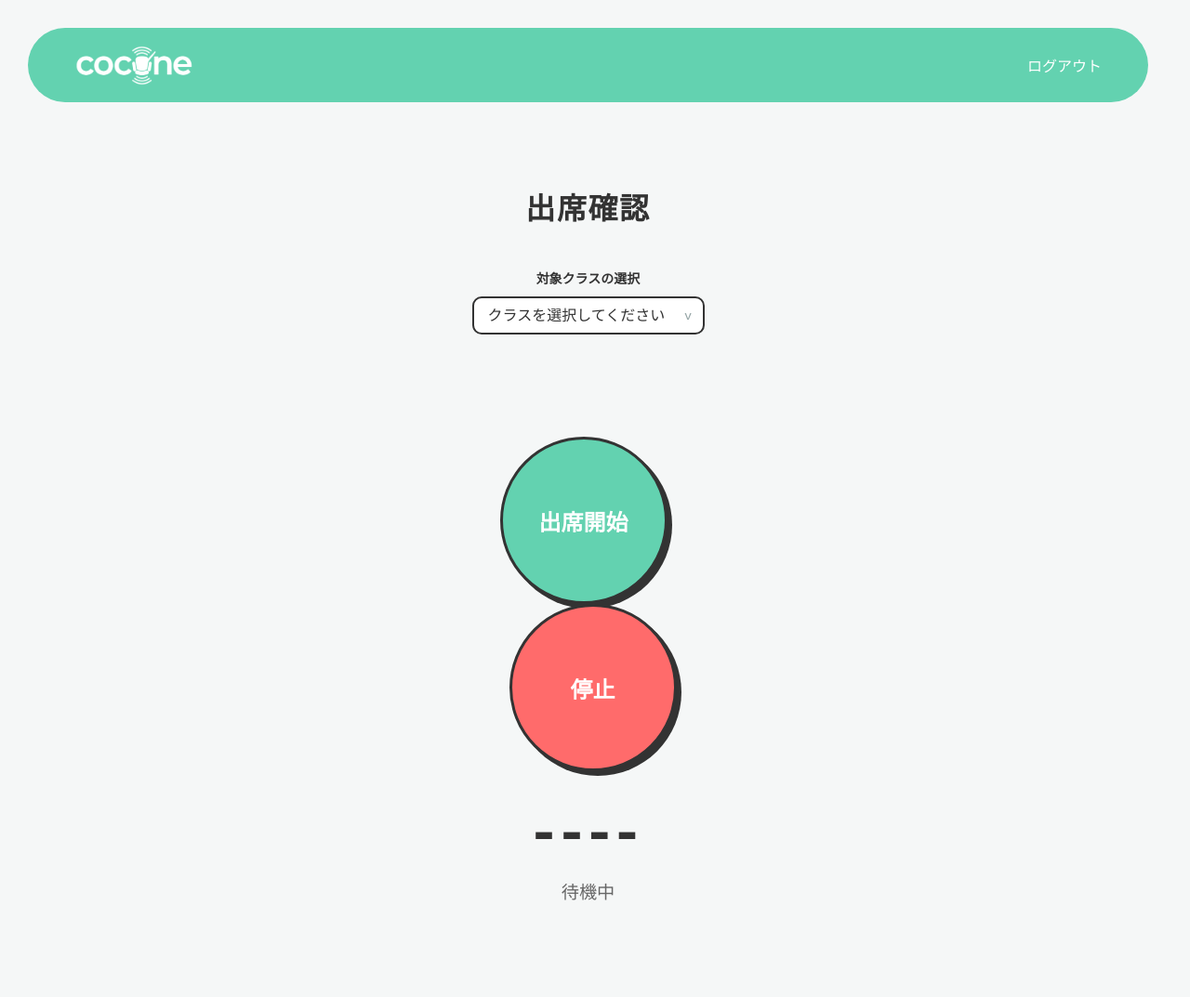
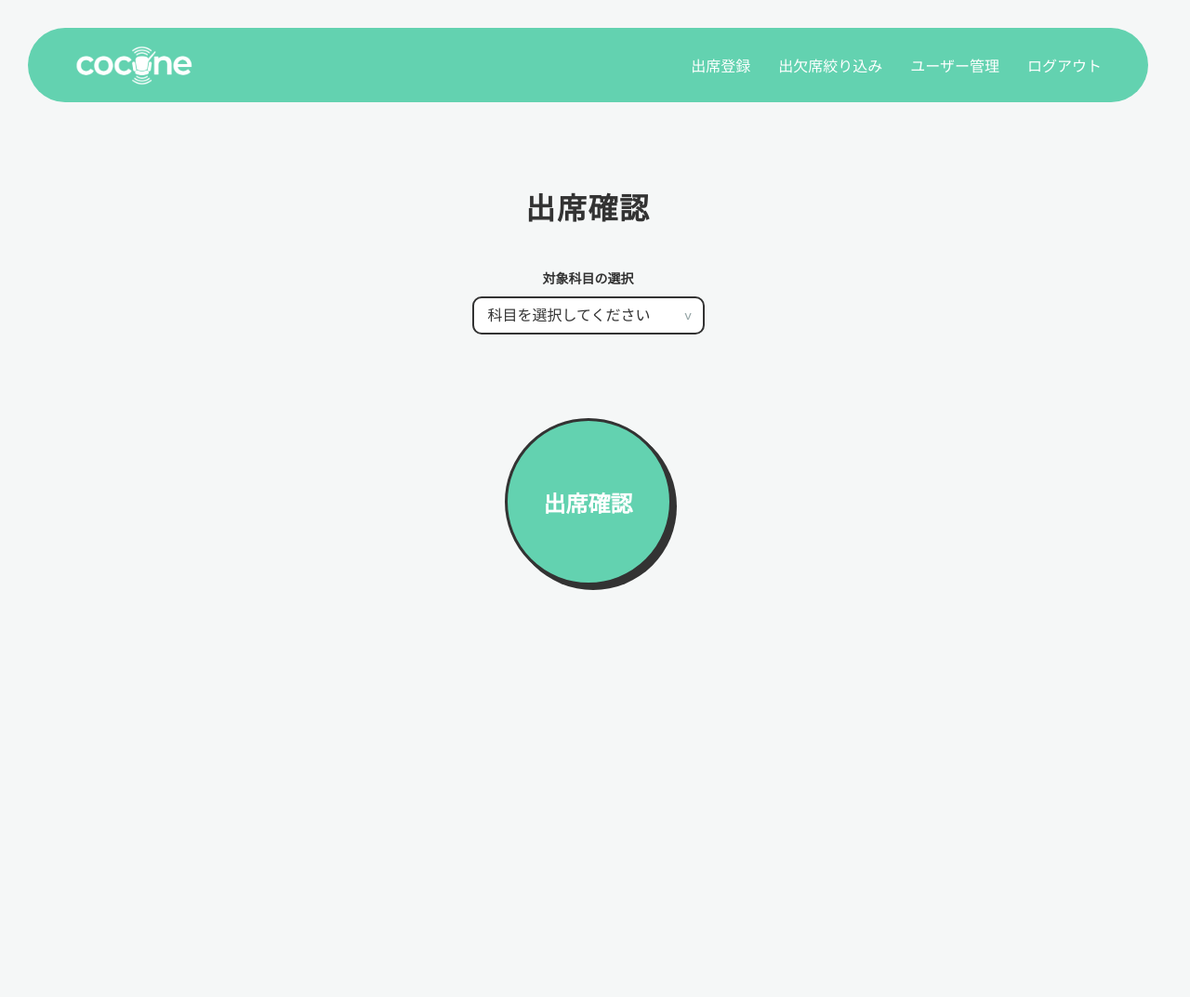
Before and after one commit to esrgdtfdrrthnfytdr/cocone, a FastAPI app: page /rollCall in a window 1280 px wide. Shown: the whole page at 93% size. After the commit the page ends 635 px from the top, so only its background shows below. Run offline with FastAPI, Linux system fonts and the light colour scheme; the visitor is signed in with stand-in values (Sample User, id 1); some libraries are stand-ins or nearby versions.

Commit message:
Fix rollCallの修正

```diff
--- a/templates/rollCall.html
+++ b/templates/rollCall.html
@@ -6,8 +6,6 @@
     <title>出席確認｜cocone</title>
     <link rel="stylesheet" href="{{ url_for('static', path='/css/common.css') }}">
     <link rel="stylesheet" href="{{ url_for('static', path='/css/teacher.css') }}">
-
-    <script src="https://cdnjs.cloudflare.com/ajax/libs/tone/14.8.49/Tone.js"></script>
 </head>
 <body>
     <header>
@@ -18,7 +16,7 @@
             <img src="{{ url_for('static', path='/image/cocone_white_logo.png') }}" alt="cocone">
         </div>
         <nav class="pc-nav">
-            {% if request.session.get('user_role') == 'teacher' %}
+            {% if is_teacher %}
                 <a href="/register">出席登録</a>
                 <a href="/attendanceFilter">出欠席絞り込み</a>
                 <a href="/userManagement">ユーザー管理</a>
@@ -34,7 +32,7 @@
                 <img src="{{ url_for('static', path='/image/cocone_white_logo.png') }}" alt="cocone" class="menu-logo">
             </div>
             <nav class="mobile-nav-links">
-                {% if request.session.get('user_role') == 'teacher' %}
+                {% if is_teacher %}
                     <a href="/register">出席登録</a>
                     <a href="/attendanceFilter">出欠席絞り込み</a>
                     <a href="/userManagement">ユーザー管理</a>
@@ -47,27 +45,34 @@
     <main>
         <h1>出席確認</h1>
         <div class="form-container">
-            <label for="class-select">対象クラスの選択</label>
+            <label for="course-select">対象科目の選択</label>
             <div class="select-wrapper">
-                <select id="class-select">
-                    <option value="" disabled selected>クラスを選択してください</option>
-                    {% for cls in classes %}
-                        <option value="{{ cls.class_id }}">{{ cls.class_name }}</option>
+                <select id="course-select">
+                    <option value="" disabled selected>科目を選択してください</option>
+                    {% for course in courses %}
+                        <option value="{{ course.id }}">{{ course.name }}</option>
                     {% endfor %}
                 </select>
             </div>
             <p id="error-message" class="error-message"></p>
+
+            <!-- <div style="margin-top: 20px; width: 100%; max-width: 250px; text-align: left;">
+                <label for="signal-volume" style="font-size: 14px; font-weight: bold;">
+                    信号音量: <span id="vol-display">0.1</span>
+                </label>
+                <input type="range" id="signal-volume" min="0" max="1" step="0.05" value="0.1" style="width: 100%; cursor: pointer;">
+                <p style="font-size: 12px; color: #666; margin: 5px 0 0 0;">※生徒が反応しない場合は上げてみてください</p>
+            </div>
+
+            <div style="margin-top: 15px;">
+                <button id="bgm-toggle-btn" class="btn" style="background-color: #63D2B0; color: white; border: none; padding: 8px 20px; border-radius: 20px; cursor: pointer; font-weight: bold; font-family: 'Noto Sans JP', sans-serif;">
+                    🎵 BGM: ON
+                </button>
+            </div> -->
         </div>
 
-        <div class="action-area" style="text-align: center; margin-top: 20px;">
-            <button id="submit-btn" class="circle-button">出席開始</button>
-            <button id="stop-btn" class="circle-button" style="background-color: #ff6b6b; margin-left: 10px;" disabled>停止</button>
-        </div>
-
-        <div style="text-align: center; margin-top: 30px;">
-            <div id="otp-number" style="font-size: 4rem; font-weight: bold; letter-spacing: 5px; color: #333;">----</div>
-            <p id="status-message" style="font-size: 1.2rem; color: #666; margin-top: 10px;">待機中</p>
-        </div>
+        <button id="submit-btn" class="circle-button">出席確認</button>
+        <div id="status-area" style="margin-top:20px; color:#666;"></div>
     </main>
 
     <script src="{{ url_for('static', path='/js/common.js') }}"></script>
```
